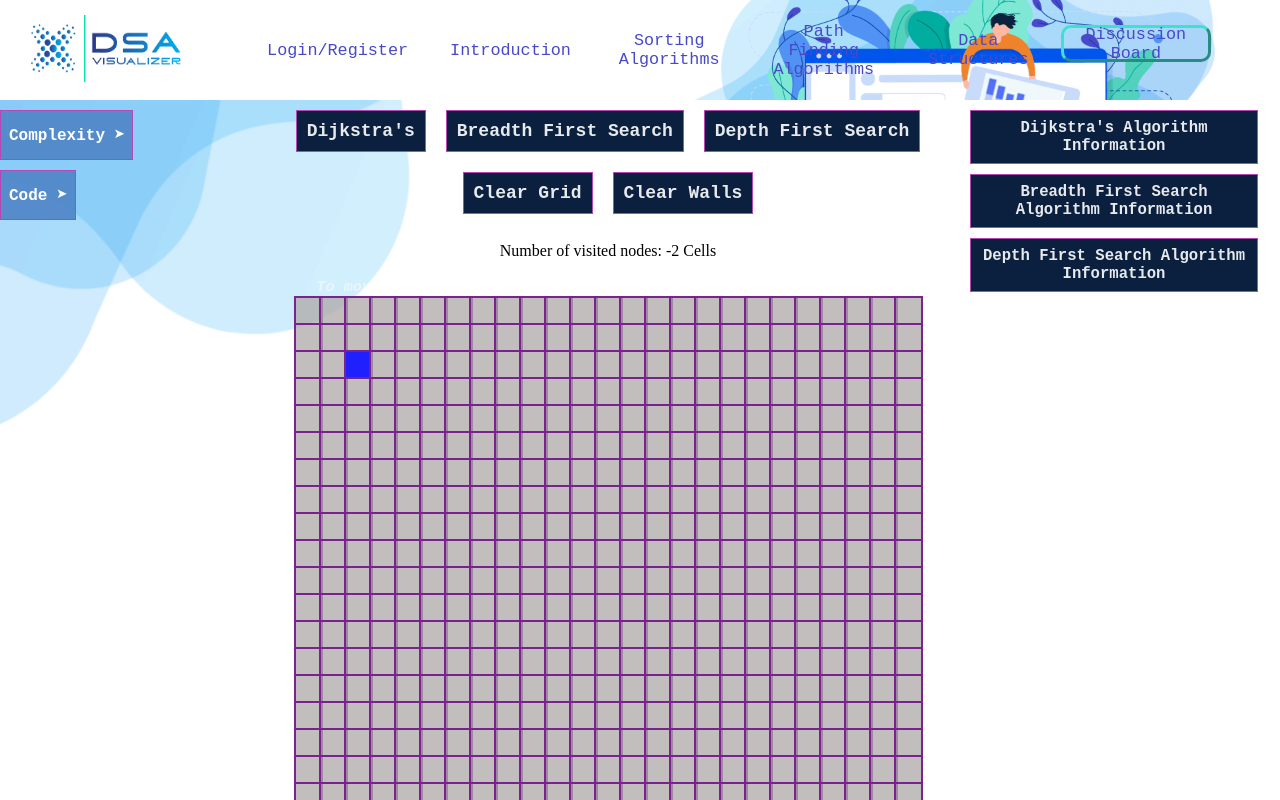
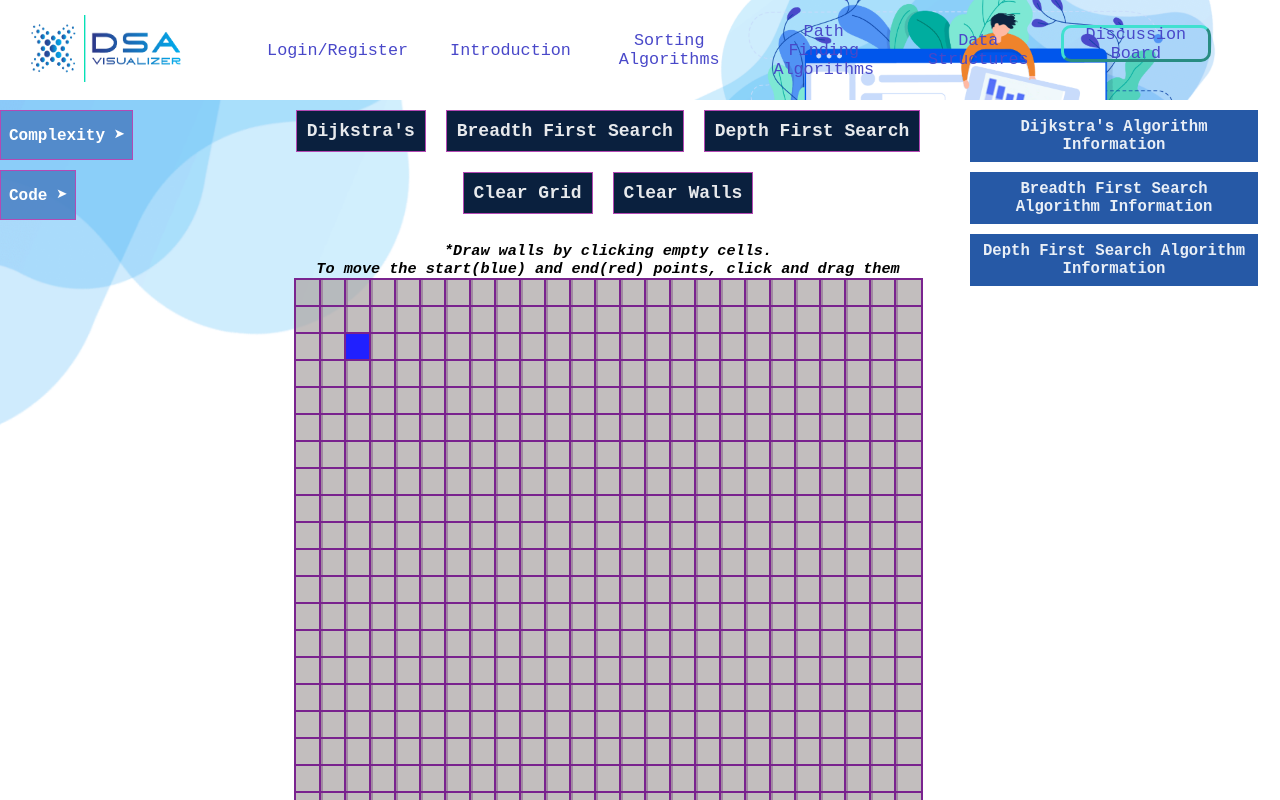
Before and after one commit to Jordiak/Visualizer, a React (Create React App) app in the folder client/: page /shortest-path-algorithms in a window 1280 px wide. Shown: the top 800 px of the page. Built offline with nearby package versions, Linux system fonts and the light colour scheme.

Commit message:
fixed no visited nodes bug and changed collapsible font color and button color

```diff
--- a/client/src/App.css
+++ b/client/src/App.css
@@ -427,7 +427,7 @@ h2 {
 }
 
 .ExecutionTime {
-  color: white;
+  color:black;
   font-family: monospace;
   text-align: center;
 }
--- a/client/src/components/functions/Collapsible.css
+++ b/client/src/components/functions/Collapsible.css
@@ -7,6 +7,8 @@
   font-family: monospace;
   font-size: larger;
   font-weight: bold;
+  background-color:rgb(38,89,166);
+  border:transparent;
 }
 
 .collapsible .side-toggle {
@@ -31,7 +33,8 @@
 .collapsible .content {
   padding: 10px;
   text-align: justify;
-  background-color: rgba(86, 148, 177, 0.685);
+  background-color: rgba(86, 148, 177, 0);
+  color:black;
   font-family: -apple-system, BlinkMacSystemFont, 'Segoe UI', Roboto, Oxygen, Ubuntu, Cantarell, 'Open Sans', 'Helvetica Neue', sans-serif;
 }
 
--- a/client/src/components/pathFindingVisualizer/PathfindingVisualizer.css
+++ b/client/src/components/pathFindingVisualizer/PathfindingVisualizer.css
@@ -24,8 +24,15 @@ table {
 }
 
 .textDistance{
-  color: white;
+  color:black;
   font-weight:800;
   font-size: larger;
   font-family: 'Courier New', Courier, monospace;
 }
+
+.textDistance1{
+  color:black;
+  font-weight:800;
+  font-size: larger;
+  font-family: 'Courier New', Courier, monospace;
+}
--- a/client/src/components/pathFindingVisualizer/PathfindingVisualizer.jsx
+++ b/client/src/components/pathFindingVisualizer/PathfindingVisualizer.jsx
@@ -7,7 +7,8 @@ import {bfs} from '../pathFindingAlgorithms/bfs';
 import './PathfindingVisualizer.css';
 
 let distancestr='';
-let visited_nodes = -2;
+let visited_nodes =-2;
+let visiNode='';
 
 // main component for the path finding visualizer
 export default class PathfindingVisualizer extends Component {
@@ -322,6 +323,7 @@ export default class PathfindingVisualizer extends Component {
   // draws a path from the start to the end node
   animateShortestPath(nodesInShortestPathOrder) {
     distancestr="Path Distance: "+(nodesInShortestPathOrder.length-3).toString()+" cells"
+
     // visited_nodes="No. of Visited Nodes: "+ visited_nodes.toString() +" Cells";
     for (let i = 0; i < nodesInShortestPathOrder.length; i++) {
       if (nodesInShortestPathOrder[i] === 'end') {
@@ -344,7 +346,7 @@ export default class PathfindingVisualizer extends Component {
         }, i * 40);
       }
     }
-
+    visiNode="Number of Visited Nodes: "+(visited_nodes-1).toString()+" cells";
     document.getElementById('textDistance').style.cssText = "color: white;font-weight:800;font-size: larger;font-family: 'Courier New', Courier, monospace;";
     document.getElementById('textDistance1').style.cssText = "color: white;font-weight:800;font-size: larger;font-family: 'Courier New', Courier, monospace;";
   }
@@ -374,6 +376,7 @@ export default class PathfindingVisualizer extends Component {
         }
       }, 10 * i);
     }
+
   }
 
 
@@ -417,10 +420,10 @@ export default class PathfindingVisualizer extends Component {
         </button>
 
         <br></br>
-        <span id='textDistance'>{distancestr}</span>
+        <span style={{color:'black'}}>{distancestr}</span>
         <br></br>
-        <span id='textDistance1'>Number of visited nodes: {visited_nodes} Cells</span>
-        <h3 style={{color:'rgba(255,255,255,0.5)',fontFamily:'monospace' }}><em>*Draw walls by clicking empty cells. <br/>To move the start(blue) and end(red) points, click and drag them </em></h3>
+        <span style={{color:'black'}}>{visiNode}</span>
+        <h3 style={{color:'black',fontFamily:'monospace' }}><em>*Draw walls by clicking empty cells. <br/>To move the start(blue) and end(red) points, click and drag them </em></h3>
 
         <table
           onMouseLeave={() => this.handleMouseLeave()}>
```
